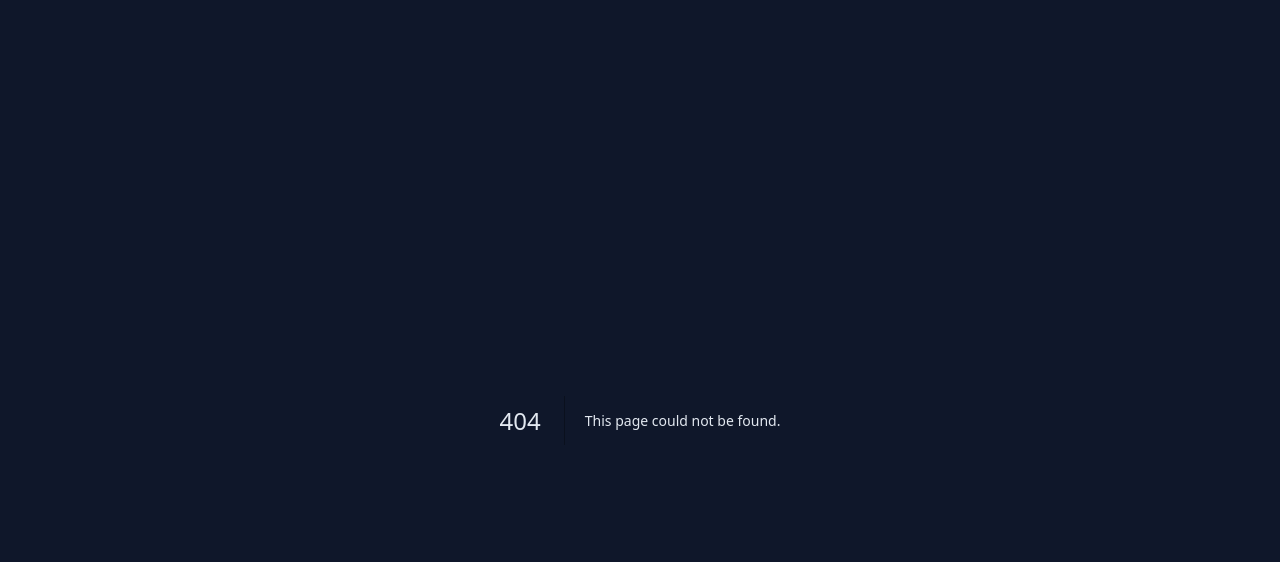
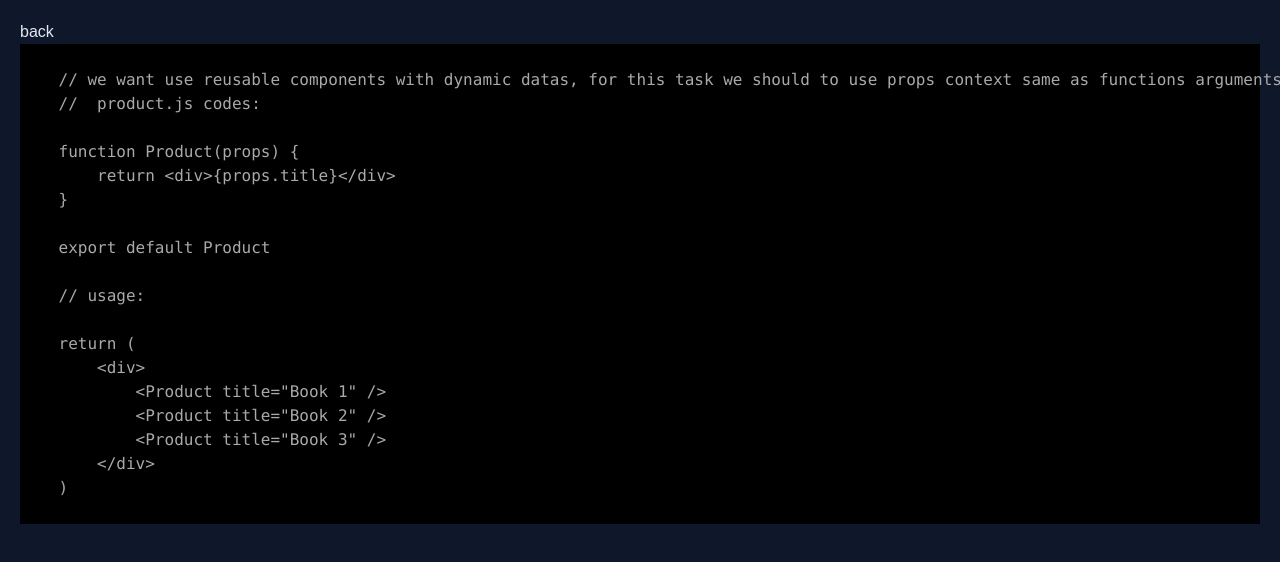
Before and after one commit to arefmaghdam/review-of-next.js14-react, a Next.js app: page /react/props in a window 1280 px wide. Before the commit this address had no page. Shown: the top 562 px of the page. Built offline with nearby package versions, Linux system fonts and the light colour scheme; a web font is replaced by a local one.

Commit message:
feat: review of react props

```diff
--- /dev/null
+++ b/src/app/react/props/page.tsx
@@ -0,0 +1,36 @@
+import React, { FC } from "react";
+import Link from "next/link";
+import CodePreview from "../../../components/code-preview";
+
+const ComponentProps: FC = () => {
+  return (
+    <div>
+      <Link href="/">back</Link>
+      <CodePreview
+        imgURL=""
+        content={`
+    // we want use reusable components with dynamic datas, for this task we should to use props context same as functions arguments
+    //  product.js codes:
+
+    function Product(props) {
+        return <div>{props.title}</div>
+    }
+
+    export default Product
+
+    // usage:
+
+    return (
+        <div>
+            <Product title="Book 1" />
+            <Product title="Book 2" />
+            <Product title="Book 3" />
+        </div>
+    )
+      `}
+      />
+    </div>
+  );
+};
+
+export default ComponentProps;
--- a/src/components/providers/react-provider.tsx
+++ b/src/components/providers/react-provider.tsx
@@ -11,6 +11,7 @@ const ReactProvider: FC = () => {
       <Link href="/react/components">components</Link>
       <Link href="/react/separate-components">separate-components</Link>
       <Link href="/react/reusable-components">reusable-components</Link>
+      <Link href="/react/props">props</Link>
     </div>
   );
 };
```
